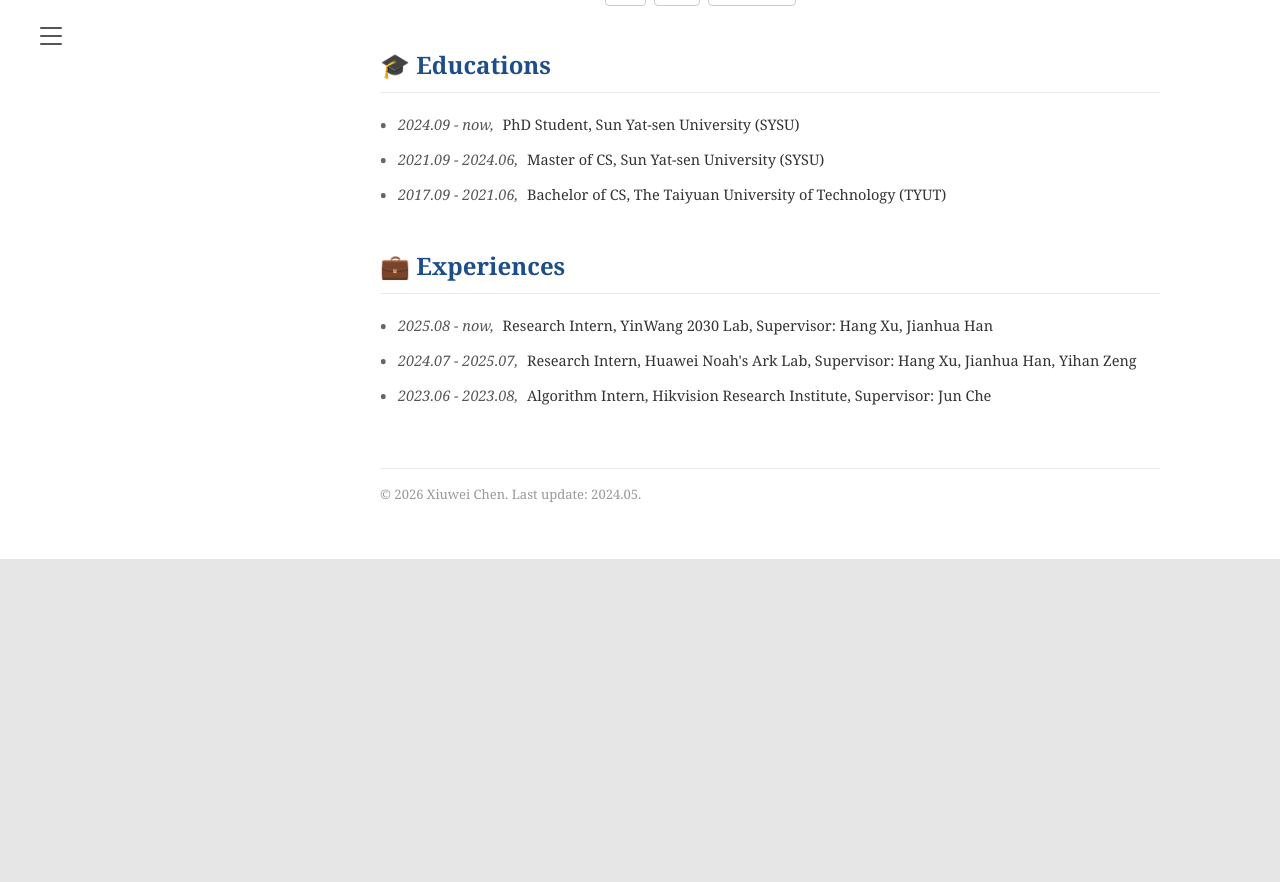
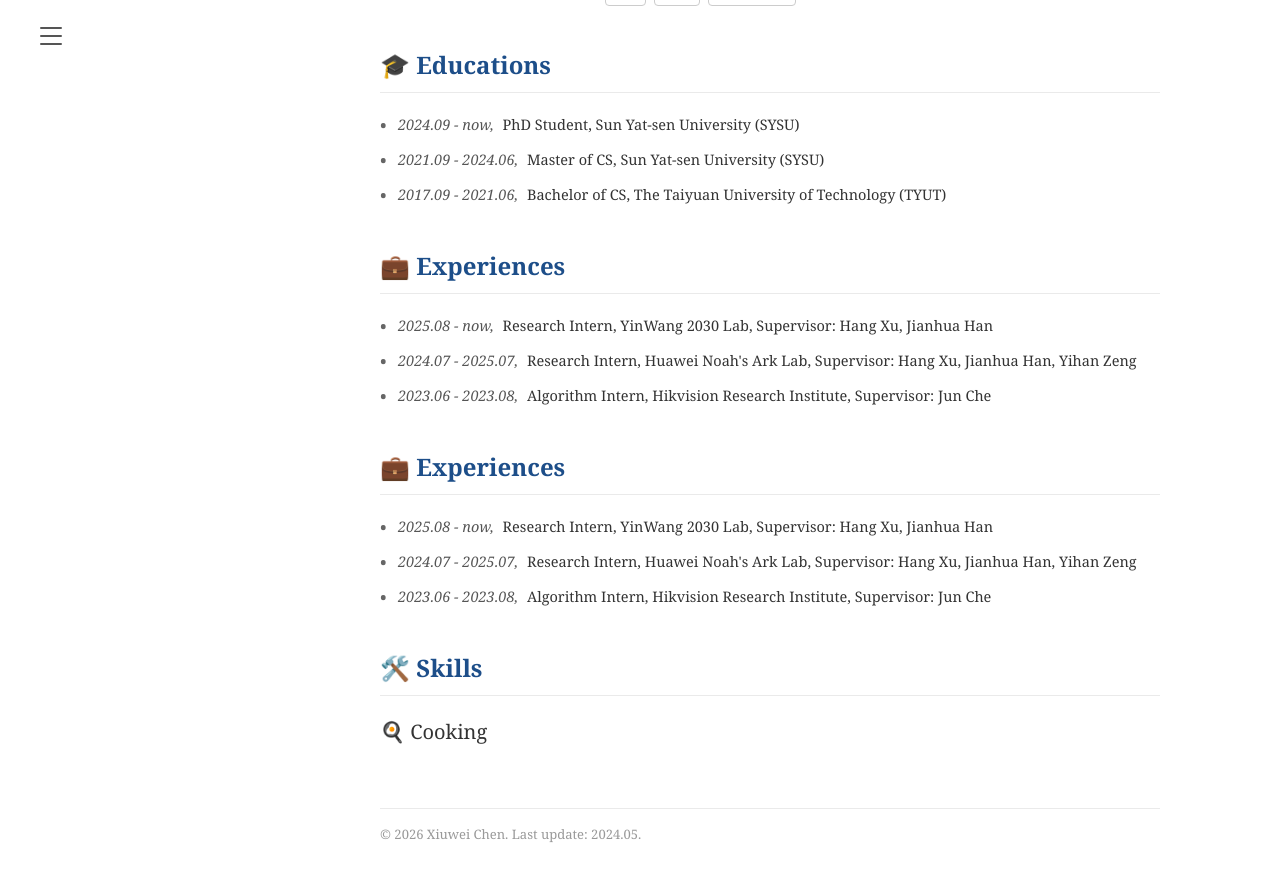
Before and after one commit to chen-xw/chen-xw.github.io, a Jekyll site: the page built from index.markdown, in a window 1280 px wide and 900 px high, scrolled down 2715 px. Shown: the top 882 px of the window. Built offline with Jekyll 4.4.1, drawn with Linux system fonts in a browser that asks for light colours; comment, search, counter and statistics services are not loaded; before the commit the page ends 3274 px from its top, so only the background shows below that.

Commit message:
Update index.markdown

```diff
--- a/index.markdown
+++ b/index.markdown
@@ -424,6 +424,18 @@ permalink: /
             <li><span class="date-text">2023.06 - 2023.08,</span>  Algorithm Intern, Hikvision Research Institute, Supervisor: Jun Che </li>
         </ul>
 
+        <div class="section-title">💼  Experiences</div> <ul class="custom-list">
+            <li><span class="date-text">2025.08 - now,</span>  Research Intern, YinWang 2030 Lab, Supervisor: Hang Xu, Jianhua Han</li>
+            <li><span class="date-text">2024.07 - 2025.07,</span>  Research Intern, Huawei Noah's Ark Lab, Supervisor: Hang Xu, Jianhua Han, Yihan Zeng </li>
+            <li><span class="date-text">2023.06 - 2023.08,</span>  Algorithm Intern, Hikvision Research Institute, Supervisor: Jun Che </li>
+        </ul>
+
+
+
+        <div class="section-title">🛠️ Skills</div> <ul class="custom-list">
+            🍳 Cooking
+        </ul>
+
 
         <p align="center" style="font-size: 13px; color: #999; margin-top: 60px; border-top: 1px solid #eaeaea; padding-top: 15px;">
             &copy; 2026 Xiuwei Chen. Last update: 2024.05.
```
